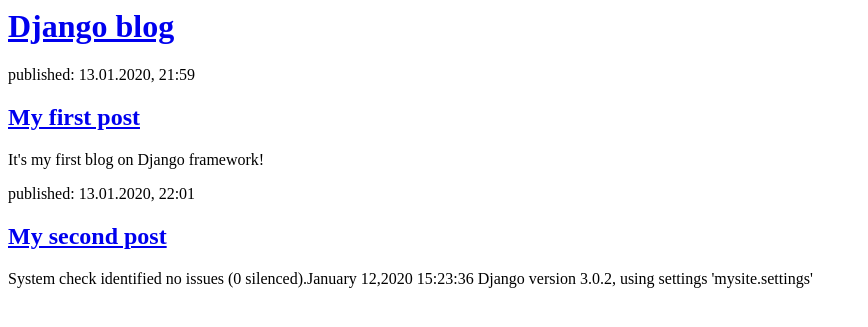
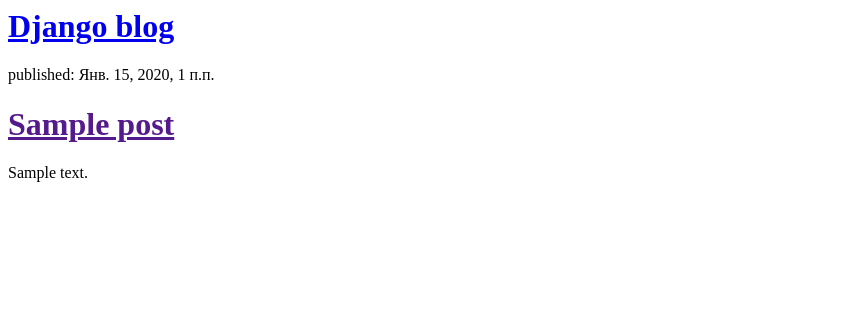
Before and after one commit to SablinRoman/my-first-blog, a Django app: template blog/templates/blog/post_list.html in a window 1280 px wide. Shown: the top 327 px of the page, without its empty margins (0-868 px from the left). Run offline with Django 3.2, Linux system fonts and the light colour scheme; the template is opened without the code that fills it: values that come from a table or form of the project are taken from there, others are empty; tables that the repository leaves empty hold one stand-in row (values such as "Sample post").

Commit message:
Modified templates to display posts from database

```diff
--- a/blog/templates/blog/post_list.html
+++ b/blog/templates/blog/post_list.html
@@ -9,19 +9,15 @@
 			<h1><a href="/">Django blog</a>	</h1>
 		</div>
 
-		<div>
-			<p>published: 13.01.2020, 21:59</p>
-			<h2><a href="/">My first post</a></h2>
-			<p>It's my first blog on Django framework!</p>
-		</div>
 
-		<div>
-			<p>published: 13.01.2020, 22:01</p>
-			<h2><a href="/">My second post</a></h2>
-			<p>
-				System check identified no issues (0 silenced).January 12,2020 15:23:36	Django version 3.0.2, using settings 'mysite.settings'
-			</p>
-		</div>
+	{% for Post in posts %}
+   		<div>
+	        <p>published: {{ Post.publish_date }}</p>
+	        <h1><a href="">{{ Post.title }}</a></h1>
+	        <p>{{ Post.text|linebreaksbr }}</p>
+    	</div>
+	{% endfor %}
+
 
 	</body>
 </html>
```
Also changed, not shown: blog/views.py (+7 -0 lines), 2 other files.
